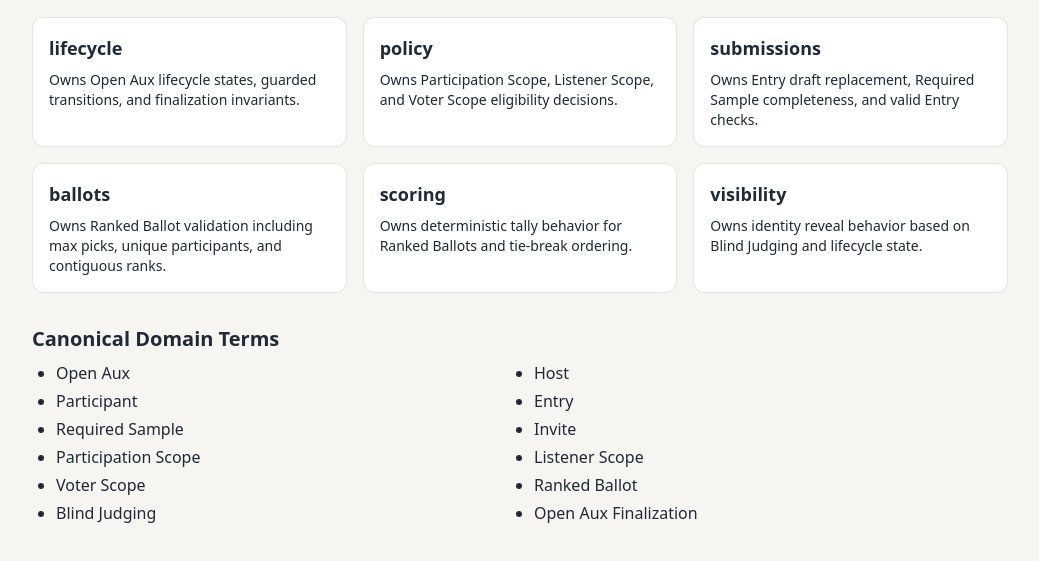
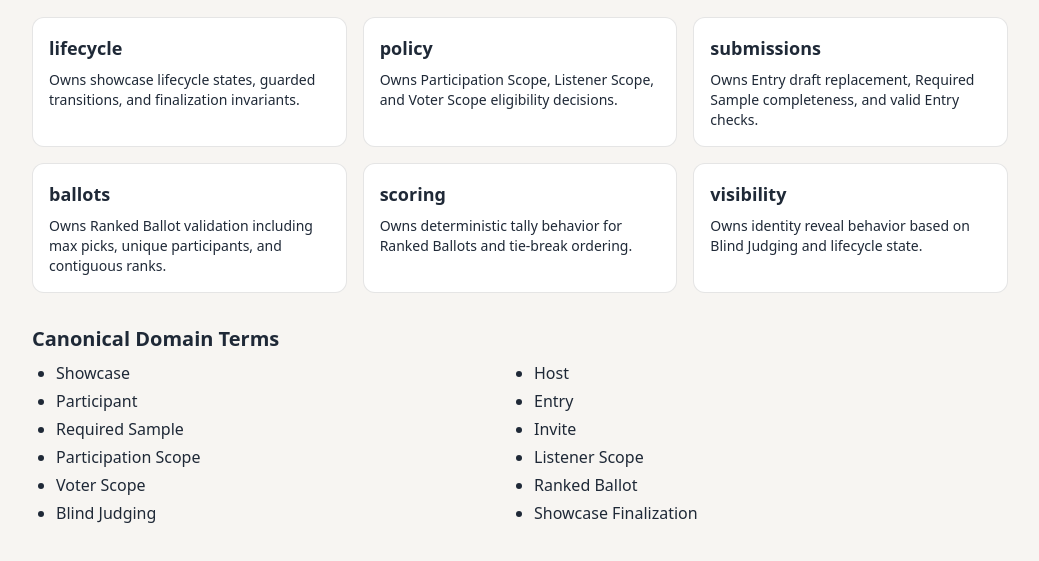
Before and after one commit to ConorMuldowney/openaux, a Next.js app: page / in a window 1280 px wide. Shown: the part 211-772 px from the top of the page, without its empty margins (120-1159 px from the left). Built offline with nearby package versions, Linux system fonts and the light colour scheme.

Commit message:
feat(domain): rename event aggregate from OpenAux to Showcase

```diff
--- a/src/domain/language/canonical-terms.ts
+++ b/src/domain/language/canonical-terms.ts
@@ -1,5 +1,5 @@
 export const CANONICAL_DOMAIN_TERMS = [
-  "Open Aux",
+  "Showcase",
   "Host",
   "Participant",
   "Entry",
@@ -10,7 +10,7 @@ export const CANONICAL_DOMAIN_TERMS = [
   "Voter Scope",
   "Ranked Ballot",
   "Blind Judging",
-  "Open Aux Finalization",
+  "Showcase Finalization",
 ] as const;
 
 export const NON_CANONICAL_LEGACY_TERMS = [
--- a/src/modules/lifecycle/public.ts
+++ b/src/modules/lifecycle/public.ts
@@ -1,13 +1,13 @@
-export const OPEN_AUX_LIFECYCLE_STATES = [
+export const SHOWCASE_LIFECYCLE_STATES = [
   "creation",
   "submission-open",
   "voting-open",
   "finalized",
 ] as const;
 
-export type OpenAuxLifecycleState = (typeof OPEN_AUX_LIFECYCLE_STATES)[number];
+export type ShowcaseLifecycleState = (typeof SHOWCASE_LIFECYCLE_STATES)[number];
 
-const ALLOWED_TRANSITIONS: Record<OpenAuxLifecycleState, OpenAuxLifecycleState[]> = {
+const ALLOWED_TRANSITIONS: Record<ShowcaseLifecycleState, ShowcaseLifecycleState[]> = {
   creation: ["submission-open", "finalized"],
   "submission-open": ["voting-open"],
   "voting-open": ["finalized"],
@@ -15,8 +15,8 @@ const ALLOWED_TRANSITIONS: Record<OpenAuxLifecycleState, OpenAuxLifecycleState[]
 };
 
 export function canTransitionLifecycle(
-  currentState: OpenAuxLifecycleState,
-  nextState: OpenAuxLifecycleState,
+  currentState: ShowcaseLifecycleState,
+  nextState: ShowcaseLifecycleState,
 ): boolean {
   return ALLOWED_TRANSITIONS[currentState].includes(nextState);
 }
--- a/src/modules/module-boundaries.ts
+++ b/src/modules/module-boundaries.ts
@@ -13,7 +13,7 @@ export const MODULE_BOUNDARIES: readonly ModuleBoundary[] = [
   {
     moduleName: "lifecycle",
     responsibility:
-      "Owns Open Aux lifecycle states, guarded transitions, and finalization invariants.",
+      "Owns showcase lifecycle states, guarded transitions, and finalization invariants.",
   },
   {
     moduleName: "policy",
--- a/src/modules/policy/public.ts
+++ b/src/modules/policy/public.ts
@@ -8,7 +8,7 @@ export type PolicyContext = {
   voterScope: VoterScope;
   isAuthenticated: boolean;
   isInvited: boolean;
-  isParticipantInOpenAux: boolean;
+  isParticipantInShowcase: boolean;
 };
 
 export function canSubmitEntry(context: PolicyContext): boolean {
@@ -24,7 +24,7 @@ export function canSubmitEntry(context: PolicyContext): boolean {
 }
 
 export function canCastRankedBallot(context: PolicyContext): boolean {
-  if (!context.isAuthenticated || context.isParticipantInOpenAux) {
+  if (!context.isAuthenticated || context.isParticipantInShowcase) {
     return false;
   }
 
--- a/src/modules/submissions/public.ts
+++ b/src/modules/submissions/public.ts
@@ -1,6 +1,6 @@
 export type EntryDraft = {
   participantId: string;
-  openAuxId: string;
+  showcaseId: string;
   requiredSampleIds: string[];
   usedSampleIds: string[];
 };
--- a/src/modules/visibility/public.ts
+++ b/src/modules/visibility/public.ts
@@ -1,8 +1,8 @@
-import type { OpenAuxLifecycleState } from "@/src/modules/lifecycle/public";
+import type { ShowcaseLifecycleState } from "@/src/modules/lifecycle/public";
 
 export type VisibilityContext = {
   isBlindJudgingEnabled: boolean;
-  lifecycleState: OpenAuxLifecycleState;
+  lifecycleState: ShowcaseLifecycleState;
 };
 
 export function shouldRevealParticipantIdentity(context: VisibilityContext): boolean {
```
Also changed, not shown: 1 other file (tests, documents, lock files or other folders).
